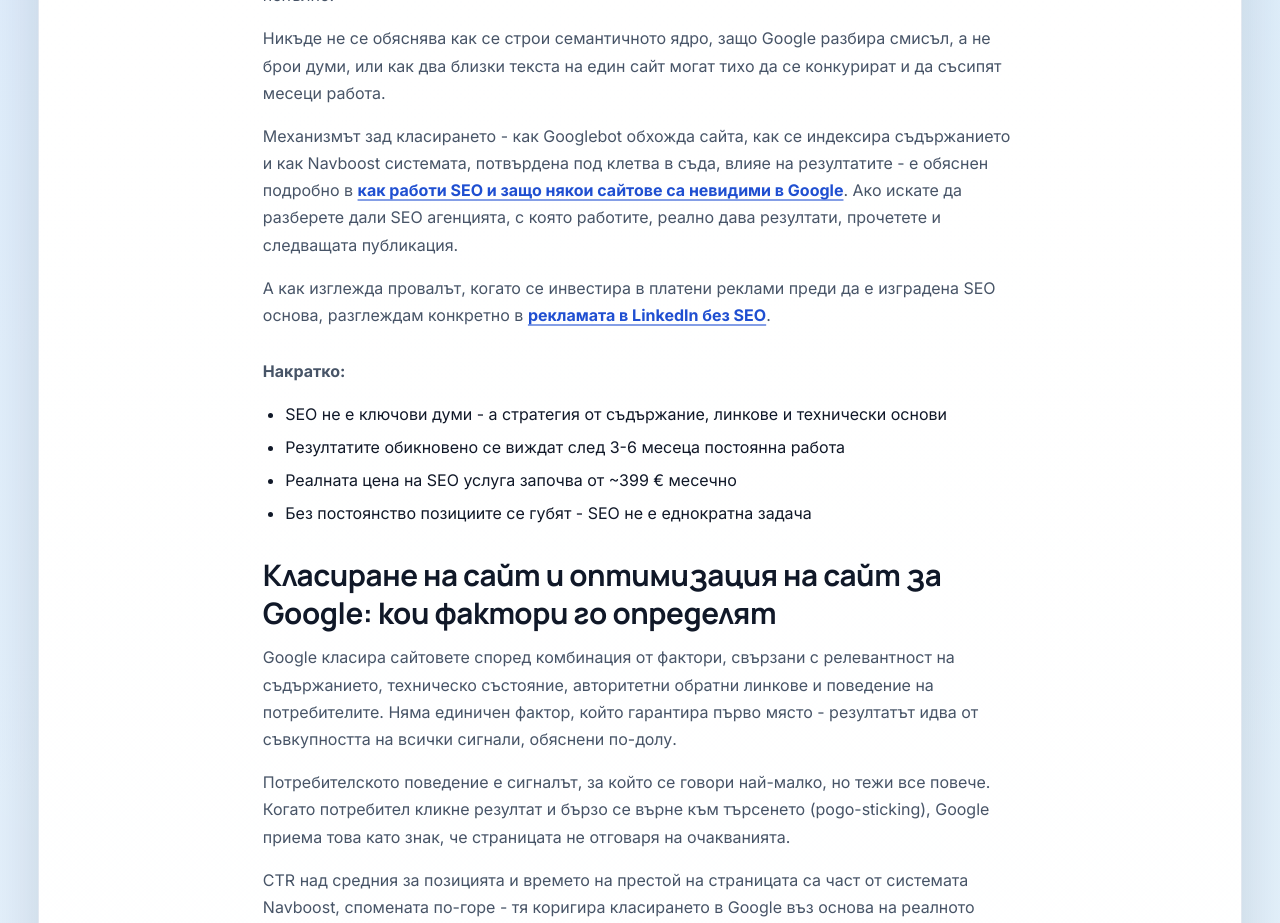
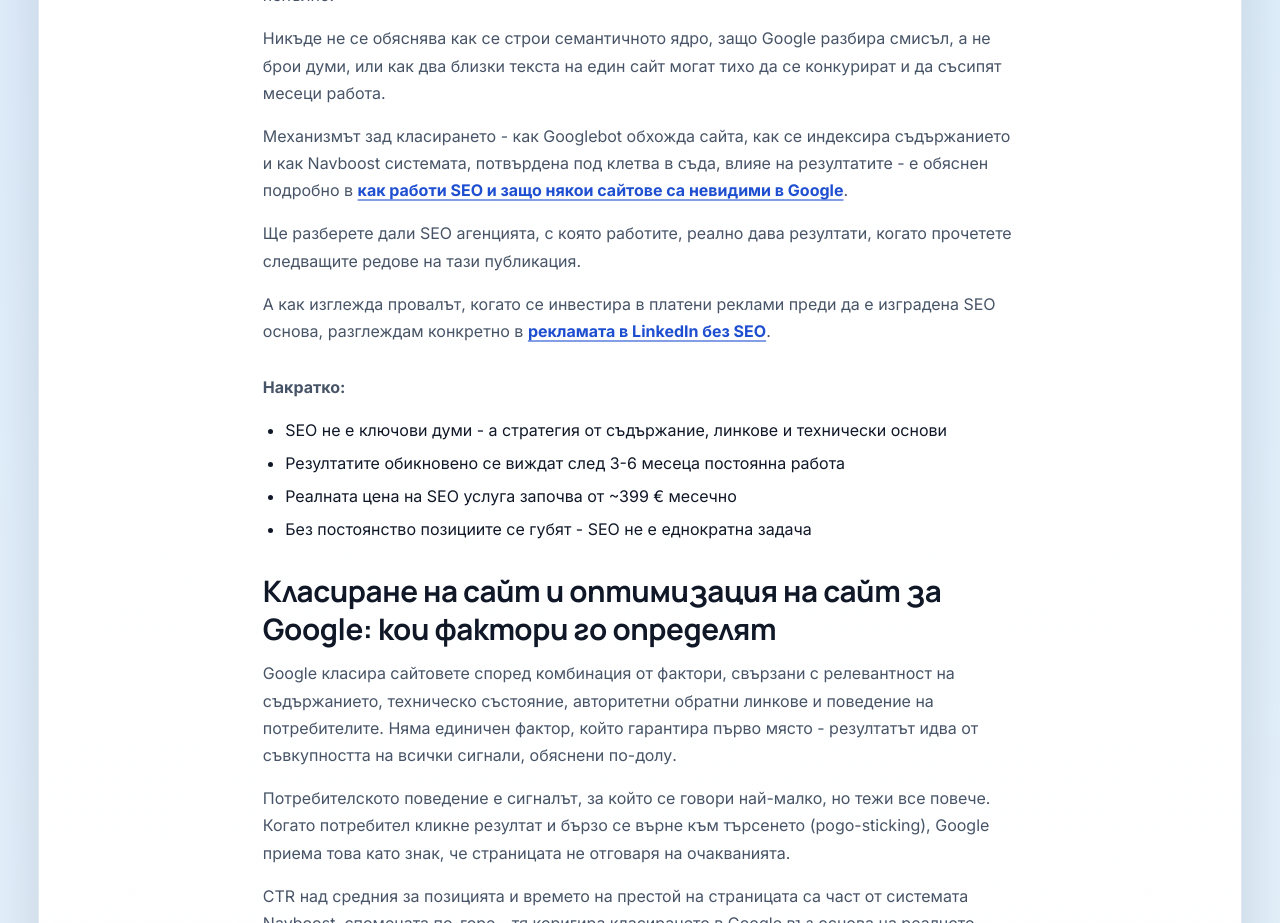
Before and after one commit to inweblife/inweblife, a Next.js app: page /seo-optimizaciya-na-ueb-sait in a window 1280 px wide. Shown: the part 980-1903 px from the top of the page. Built offline with nearby package versions, Linux system fonts and the light colour scheme; no server answers.

Commit message:
some changes

```diff
--- a/pages/google-ads-reklama.js
+++ b/pages/google-ads-reklama.js
@@ -132,7 +132,7 @@ const GoogleAdsReklama = () => {
               Рекламата в Гугъл е инструментът, за който всеки бизнес говори, но малцина
               разбират как наистина работи. Повечето казват &bdquo;пускам реклама в Google&ldquo; и
               имат предвид, че плащат за кликове. Но кликовете са само началото. Въпросът,
-              от който зависи дали ще спечелите или ще изгорите бюджета, е какво се случва
+              от който зависи дали ще спечелите или ще изхарчите бюджета, е какво се случва
               след клика - и дали изобщо правилните хора кликат на правилното място в
               правилния момент.
             </p>
--- a/pages/seo-optimizaciya-na-ueb-sait.js
+++ b/pages/seo-optimizaciya-na-ueb-sait.js
@@ -130,8 +130,11 @@ const SeoOptimizaciya = () => {
               <Link href="/kak-raboti-seo">
                 <strong>как работи SEO и защо някои сайтове са невидими в Google</strong>
               </Link>
-              . Ако искате да разберете дали SEO агенцията, с която работите, реално дава резултати,
-              прочетете и следващата публикация.
+              .
+            </p>
+            <p>
+              Ще разберете дали SEO агенцията, с която работите, реално дава резултати, когато
+              прочетете следващите редове на тази публикация.
             </p>
             <p>
               А как изглежда провалът, когато се инвестира в платени реклами преди да е изградена
```
